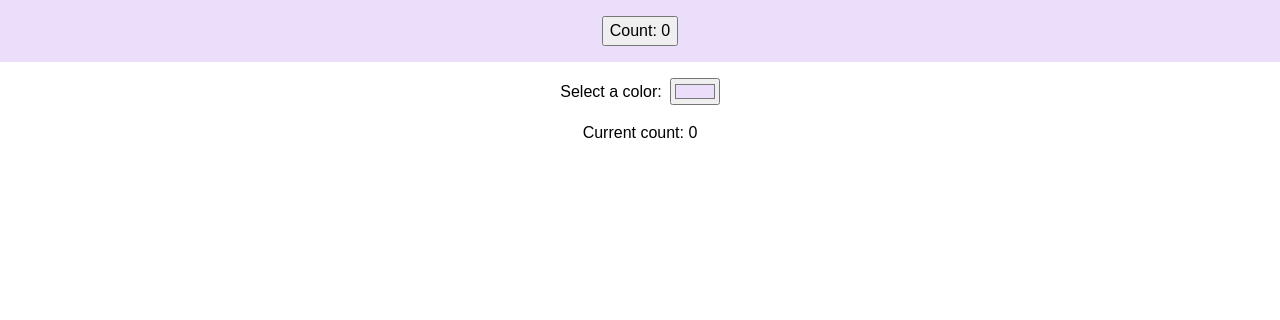
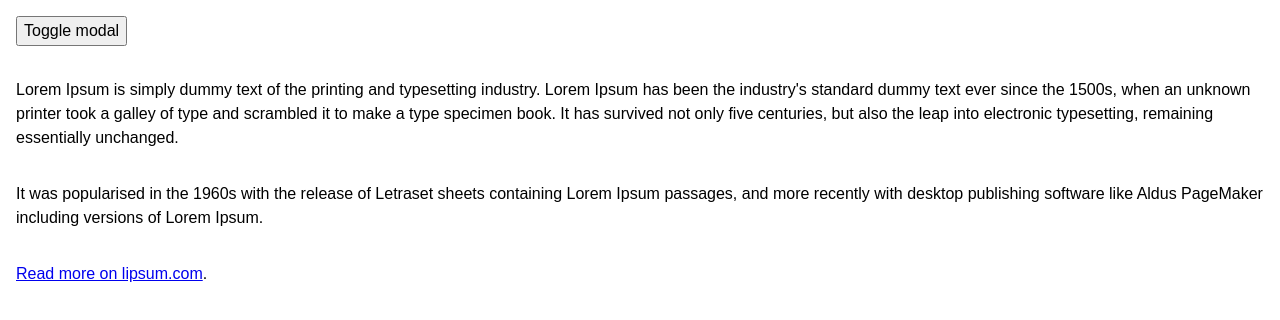
Before and after one commit to arnoldpaye/react-joy, a React (Vite) app: page / in a window 1280 px wide. Shown: the top 320 px of the page. Built offline with nearby package versions, Linux system fonts and the light colour scheme; a web font is replaced by a local one.

Commit message:
feat: replace counter/color picker demo with accessible modal component

```diff
--- a/package.json
+++ b/package.json
@@ -19,7 +19,9 @@
     "react": "^19.1.1",
     "react-dom": "^19.1.1",
     "react-feather": "^2.0.10",
+    "react-focus-lock": "^2.13.6",
     "react-motion": "^0.5.2",
+    "react-remove-scroll": "^2.7.1",
     "swr": "^2.3.6"
   }
 }
--- a/src/App.jsx
+++ b/src/App.jsx
@@ -1,19 +1,39 @@
 import React from "react";
 
-import FavouriteColorProvider from "./FavouriteColorProvider";
-import Counter from "./components/Counter";
-import ColorPicker from "./components/ColorPicker";
+import Modal from "./components/Modal";
+import useToggle from "./hooks/use-toggle";
 
 function App() {
-  const [count, setCount] = React.useState(0);
+  const [isModalOpen, setIsModalOpen] = useToggle(false);
 
   return (
     <>
-      <FavouriteColorProvider>
-        <Counter count={count} setCount={setCount} />
-        <ColorPicker />
-      </FavouriteColorProvider>
-      <p>Current count: {count}</p>
+      {isModalOpen && (
+        <Modal title={"Hello World"} handleDismiss={setIsModalOpen}>
+          This is an example modal! It includes <a href="">several</a>{" "}
+          <a href="">different</a> <a href="">links</a>.
+        </Modal>
+      )}
+
+      <button onClick={setIsModalOpen}>Toggle modal</button>
+
+      <p>
+        Lorem Ipsum is simply dummy text of the printing and typesetting
+        industry. Lorem Ipsum has been the industry's standard dummy text ever
+        since the 1500s, when an unknown printer took a galley of type and
+        scrambled it to make a type specimen book. It has survived not only five
+        centuries, but also the leap into electronic typesetting, remaining
+        essentially unchanged.
+      </p>
+      <p>
+        It was popularised in the 1960s with the release of Letraset sheets
+        containing Lorem Ipsum passages, and more recently with desktop
+        publishing software like Aldus PageMaker including versions of Lorem
+        Ipsum.
+      </p>
+      <p>
+        <a href="https://www.lipsum.com/">Read more on lipsum.com</a>.
+      </p>
     </>
   );
 }
--- /dev/null
+++ b/src/components/Modal.jsx
@@ -0,0 +1,60 @@
+import React from "react";
+import { X as Close } from "react-feather";
+import FocusLock from "react-focus-lock";
+import { RemoveScroll } from "react-remove-scroll";
+
+import VisuallyHiden from "./VisuallyHidden";
+import styles from "./Modal.module.css";
+
+function Modal({ title, handleDismiss, children }) {
+  const closeBtnRef = React.useRef();
+
+  React.useEffect(() => {
+    const currentlyFocusedElem = document.activeElement;
+    closeBtnRef.current.focus();
+
+    return () => {
+      currentlyFocusedElem?.focus();
+    };
+  }, []);
+
+  React.useEffect(() => {
+    function handleKeyDown(event) {
+      if (event.code === "Escape") {
+        handleDismiss();
+      }
+    }
+    window.addEventListener("keydown", handleKeyDown);
+    return () => {
+      window.removeEventListener("keydown", handleKeyDown);
+    };
+  }, [handleDismiss]);
+
+  return (
+    <FocusLock>
+      <RemoveScroll>
+        <div className={styles.wrapper}>
+          <div className={styles.backdrop} onClick={handleDismiss} />
+          <div
+            className={styles.dialog}
+            role={"dialog"}
+            aria-modal={"true"}
+            aria-label={title}
+          >
+            <button
+              ref={closeBtnRef}
+              className={styles.closeBtn}
+              onClick={handleDismiss}
+            >
+              <Close />
+              <VisuallyHiden>Dismiss modal</VisuallyHiden>
+            </button>
+            {children}
+          </div>
+        </div>
+      </RemoveScroll>
+    </FocusLock>
+  );
+}
+
+export default Modal;
--- /dev/null
+++ b/src/components/Modal.module.css
@@ -0,0 +1,30 @@
+.wrapper {
+  position: fixed;
+  inset: 0;
+  display: grid;
+  place-content: center;
+  padding: 16px;
+}
+
+.backdrop {
+  position: absolute;
+  inset: 0;
+  background: hsl(0deg 0% 0% / 0.75);
+}
+.dialog {
+  position: relative;
+  background: white;
+  border-radius: 8px;
+  padding: 32px;
+}
+.closeBtn {
+  position: absolute;
+  top: 0;
+  right: 0;
+  padding: 16px;
+  color: white;
+  transform: translateY(-100%);
+  cursor: pointer;
+  background: transparent;
+  border: none;
+}
--- a/src/styles.css
+++ b/src/styles.css
@@ -1,18 +1,10 @@
 body {
-  padding: 0px;
+  padding: 0;
+  margin: 0;
 }
-.counter {
+#root {
   padding: 16px;
-  display: flex;
-  justify-content: center;
-}
-.color-picker {
-  padding: 16px;
-  display: flex;
-  justify-content: center;
-  align-items: center;
-  gap: 8px;
 }
 p {
-  text-align: center;
+  margin-top: 32px;
 }
```
Also changed, not shown: 1 other file (tests, documents, lock files or other folders).
